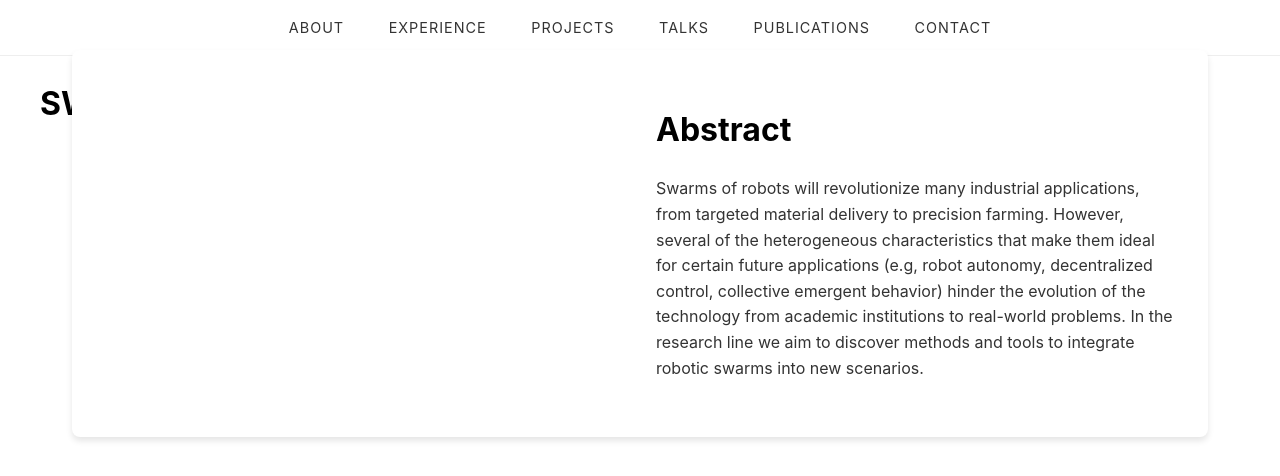
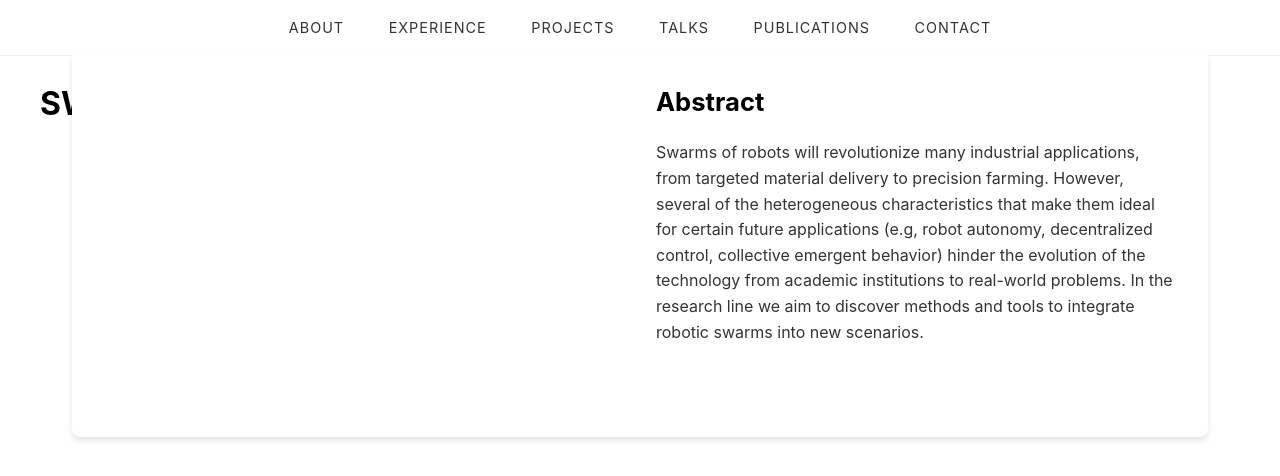
Before and after one commit to IERoboticsAILab/eduwebsite, a Django app: page /research-lines/3/ in a window 1280 px wide. Shown: the part 156-632 px from the top of the page. Run offline with Django 4.2, Linux system fonts and the light colour scheme; data comes from the database, SQL or seed files in the repository; data that the repository does not hold is empty; some libraries are stand-ins or nearby versions.

Commit message:
made abstract aligned and smaller

```diff
--- a/main/templates/main/project_detail.html
+++ b/main/templates/main/project_detail.html
@@ -29,7 +29,7 @@
                 <iframe width="560" height="315" src="{{ project.video_url }}" title="Excel Unusual Roller Coaster" frameborder="0" allow="accelerometer; autoplay; clipboard-write; encrypted-media; gyroscope; picture-in-picture; web-share" referrerpolicy="strict-origin-when-cross-origin" allowfullscreen></iframe>
             </div>
             <div class="content-card-text">
-        <h1>Abstract</h1>
+        <h1 class="abstract-header">Abstract</h1>
                 <p>{{ project.description }}</p>
                 <div class="content-card-links">
                 {% if project.github_link %}
--- a/main/templates/main/research_detail.html
+++ b/main/templates/main/research_detail.html
@@ -30,7 +30,7 @@
                 <iframe width="560" height="315" src="{{ research_line.video_url }}" frameborder="0" allow="accelerometer; autoplay; clipboard-write; encrypted-media; gyroscope; picture-in-picture; web-share" referrerpolicy="strict-origin-when-cross-origin" allowfullscreen></iframe>
             </div>
             <div class="content-card-text">
-        <h1>Abstract</h1>
+        <h1 class="abstract-header">Abstract</h1>
                 <p>{{ research_line.description }}</p>
                 <div class="content-card-links">
                 {% if research_line.github_link %}
--- a/static/css/project_detail.css
+++ b/static/css/project_detail.css
@@ -17,6 +17,12 @@
   width: 100%;
   height: 100%;
   object-fit: cover;
+}
+
+
+.abstract-header {
+  margin-top: 0;
+  font-size: 1.6rem;
 }
 
 .banner-overlay {
```
